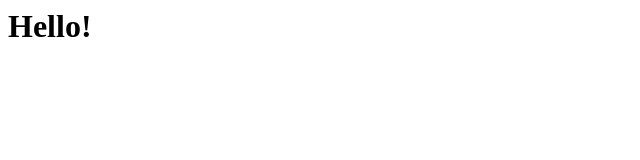
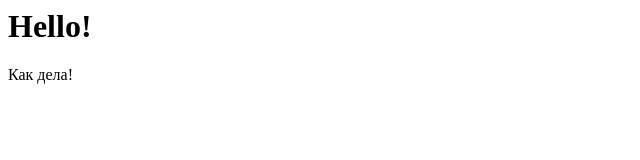
Before and after one commit to JoinPro45/testweb, a plain HTML site: page index.html in a window 1280 px wide. Shown: the full height of the page, 0-640 px from the left. Drawn offline with Linux system fonts and the light colour scheme.

Commit message:
Update index.html

```diff
--- a/index.html
+++ b/index.html
@@ -1 +1,2 @@
 <h1>Hello!</h1>
+<p>Как дела!</p>
```
